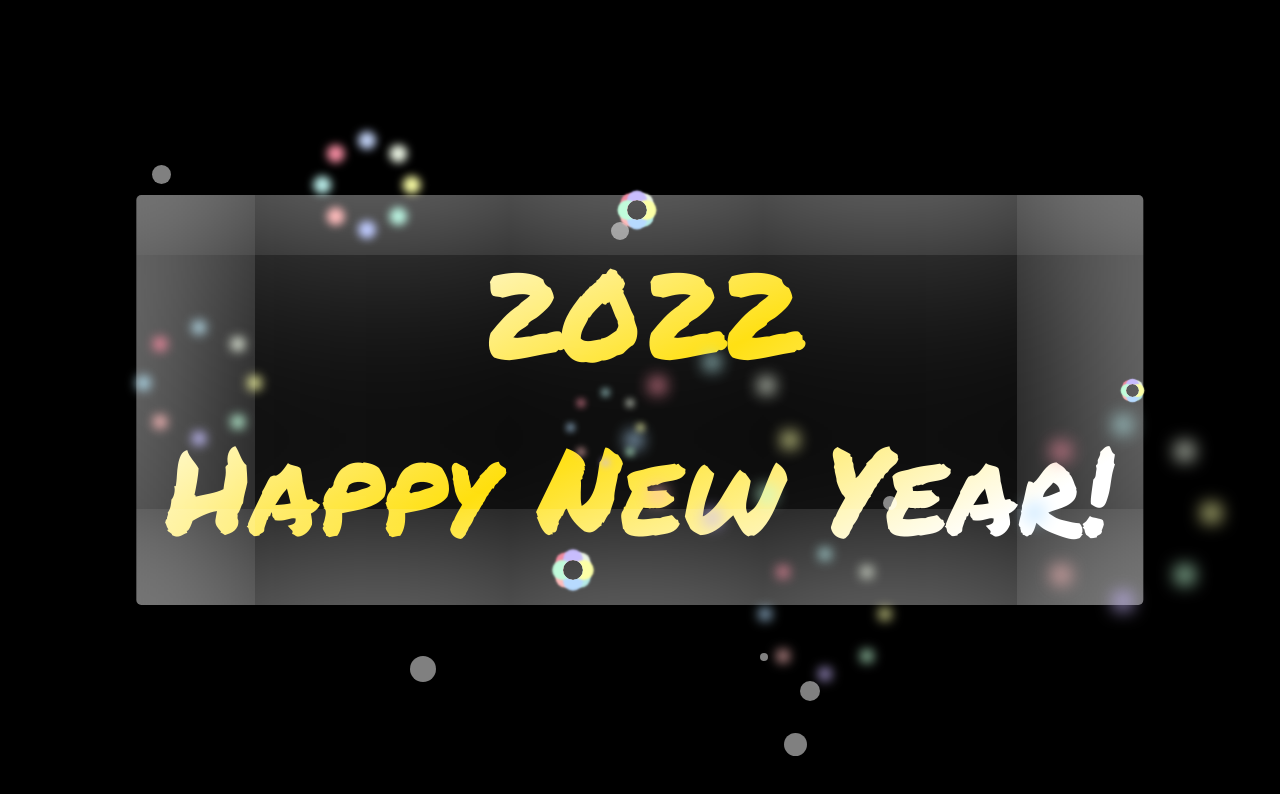
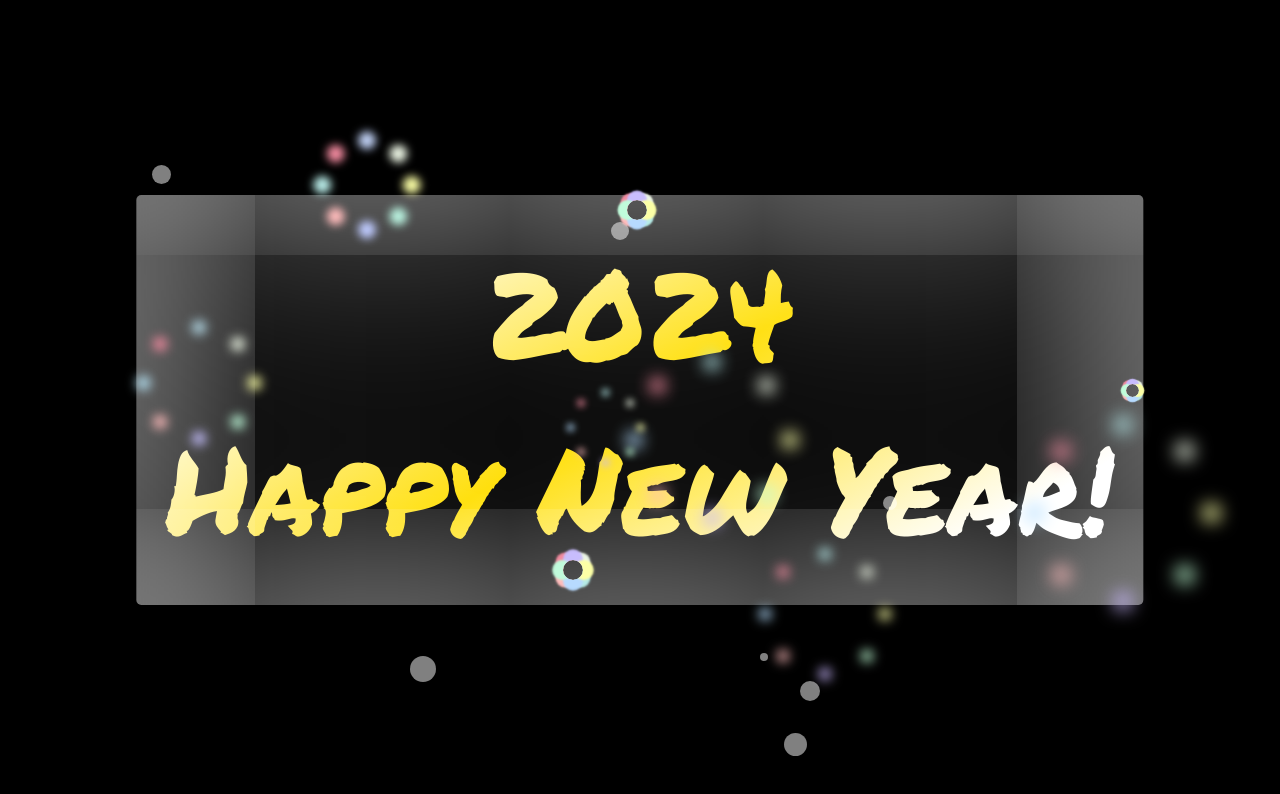
Before and after one commit to jsw2840/play, a plain HTML site: page festival.html in a window 1280 px wide. Drawn offline with nearby package versions, Linux system fonts and the light colour scheme.

Commit message:
Update festival.html

```diff
--- a/festival.html
+++ b/festival.html
@@ -138,7 +138,7 @@
 </head>
 <body>
     <div class="festival">
-        <div class="happy-new-year">2022<br>Happy New Year!</div>
+        <div class="happy-new-year">2024<br>Happy New Year!</div>
     </div>
 
     <script src="https://code.jquery.com/jquery-3.6.0.min.js"></script>
```
